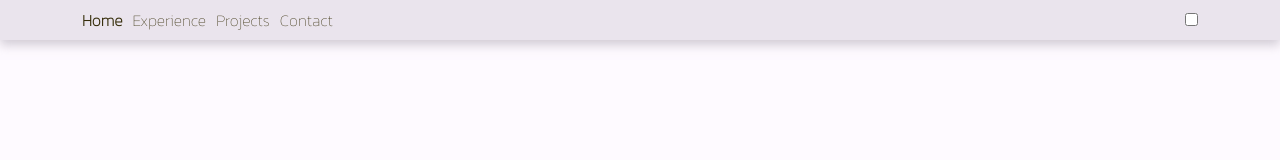
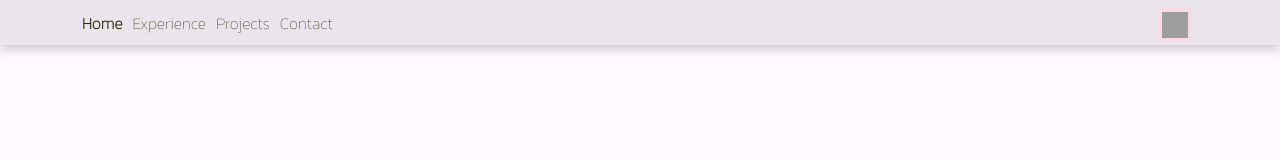
Before and after one commit to AshleyHart12/scss-portfolio, a React (Create React App) app: page /home in a window 1280 px wide. Shown: the top 160 px of the page. Built offline with nearby package versions, Linux system fonts and the light colour scheme.

Commit message:
toggle button styled OK for now

```diff
--- a/src/Scss/style.scss
+++ b/src/Scss/style.scss
@@ -59,10 +59,6 @@ html, #root {
 }
 
 
-
-
-
-
 // Button Primary
 .btn {
     padding: 5px 15px;
@@ -115,6 +111,76 @@ html, #root {
 }
 
 // Toggle Button
+input[type=checkbox] {
+    position: absolute;
+    cursor: pointer;
+    width: 0px;
+    height: 0px;
+  }
+
+  input[type=checkbox]:checked:before {
+        content: "";
+    display: block;
+    position: absolute;
+    width: 34px;
+    height: 34px;
+    border: 4px solid $text-color-muted;
+    border-radius: 20px;
+    background-image: url('https://external-content.duckduckgo.com/iu/?u=https%3A%2F%2Fimg00.deviantart.net%2F903c%2Fi%2F2015%2F082%2F9%2Fe%2Fmoon_transparent_by_ken_griffith-d8mtcqk.png&f=1&nofb=1');
+    transition: all 0.2s linear;
+    background-color: $primary-muted;
+  }
+
+
+  input[type=checkbox]:before {
+    content: "";
+    display: block;
+    position: absolute;
+    width: 34px;
+    height: 34px;
+    border: 4px solid $primary-light;
+    border-radius: 3px;
+    background-image: url('https://external-content.duckduckgo.com/iu/?u=https%3A%2F%2Fopenclipart.org%2Fimage%2F2400px%2Fsvg_to_png%2F69433%2F1277948317.png&f=1&nofb=1');
+    background-size: 100%;
+    background-color: $primary-color;
+  }
+
+  .container-toggle {
+    margin-right: 40px;
+    margin-bottom: 5px;
+  }
+
+
+//   input[type=checkbox]:after {
+//     content: "";
+//     display: block;
+//     width: 0px;
+//     height: 0px;
+//     // border: solid #FFCB9A;
+//     border-width: 0 0px 0px 0;
+//     -webkit-transform: rotate(180deg);
+//     -ms-transform: rotate(180deg);
+//     transform: rotate(180deg);
+//     position: absolute;
+//     top: 0px;
+//     left: 50px;
+//     transition: all 0.2s linear;
+//   }
+
+//   input[type=checkbox]:checked:after {
+//     content: "";
+//     display: block;
+//     width: 12px;
+//     height: 21px;
+//     // border: solid #FFCB9A;
+//     border-width: 0 5px 5px 0;
+//     -webkit-transform: rotate(45deg);
+//     -ms-transform: rotate(45deg);
+//     transform: rotate(45deg);
+//     position: absolute;
+//     top: 2px;
+//     left: 14px;
+//   }
 
 // Parallax Page
 div[class*='bgimg'] {
```
